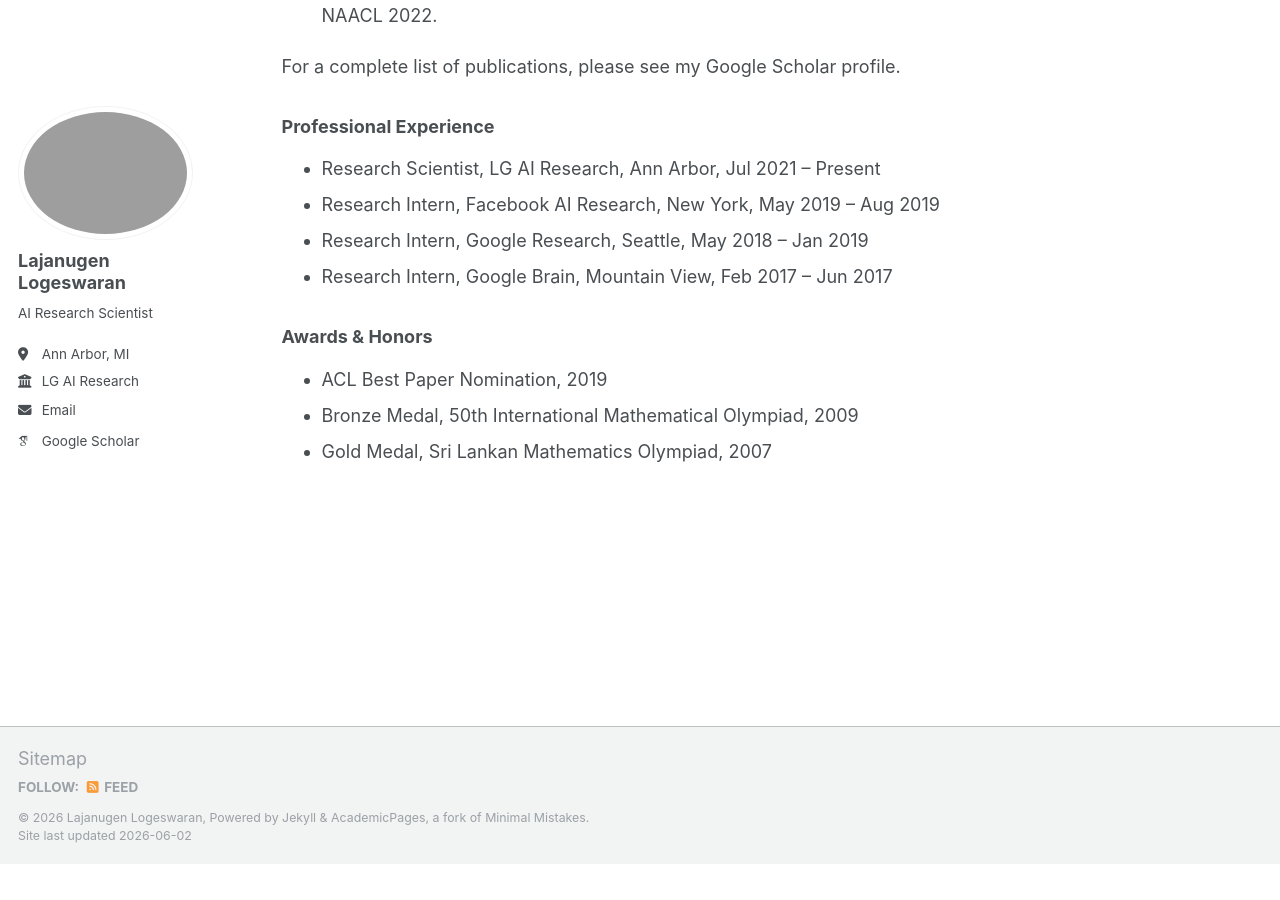
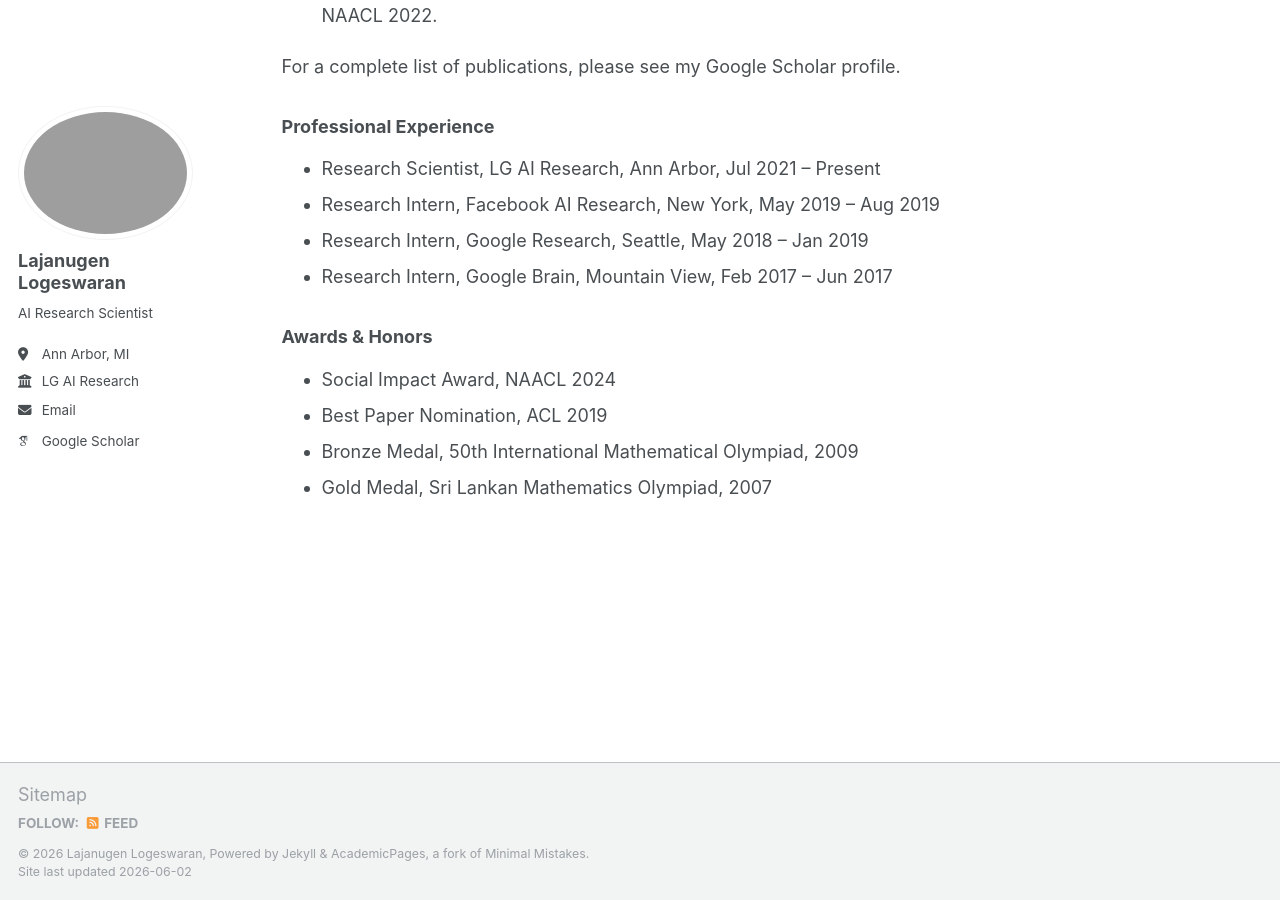
Before and after one commit to lajanugen/lajanugen.github.io, a Jekyll site: the page built from _pages/about.md, in a window 1280 px wide and 900 px high, scrolled down 1617 px. Built offline with Jekyll 4.4.1, drawn with Linux system fonts in a browser that asks for light colours; some web fonts are replaced; before the commit the page ends 2481 px from its top, so only the background shows below that.

Commit message:
Update about.md

```diff
--- a/_pages/about.md
+++ b/_pages/about.md
@@ -63,6 +63,7 @@ For a complete list of publications, please see my Google Scholar profile.
 
 ### Awards & Honors
 
-- ACL Best Paper Nomination, 2019
+- Social Impact Award, NAACL 2024
+- Best Paper Nomination, ACL 2019
 - Bronze Medal, 50th International Mathematical Olympiad, 2009
 - Gold Medal, Sri Lankan Mathematics Olympiad, 2007
```
